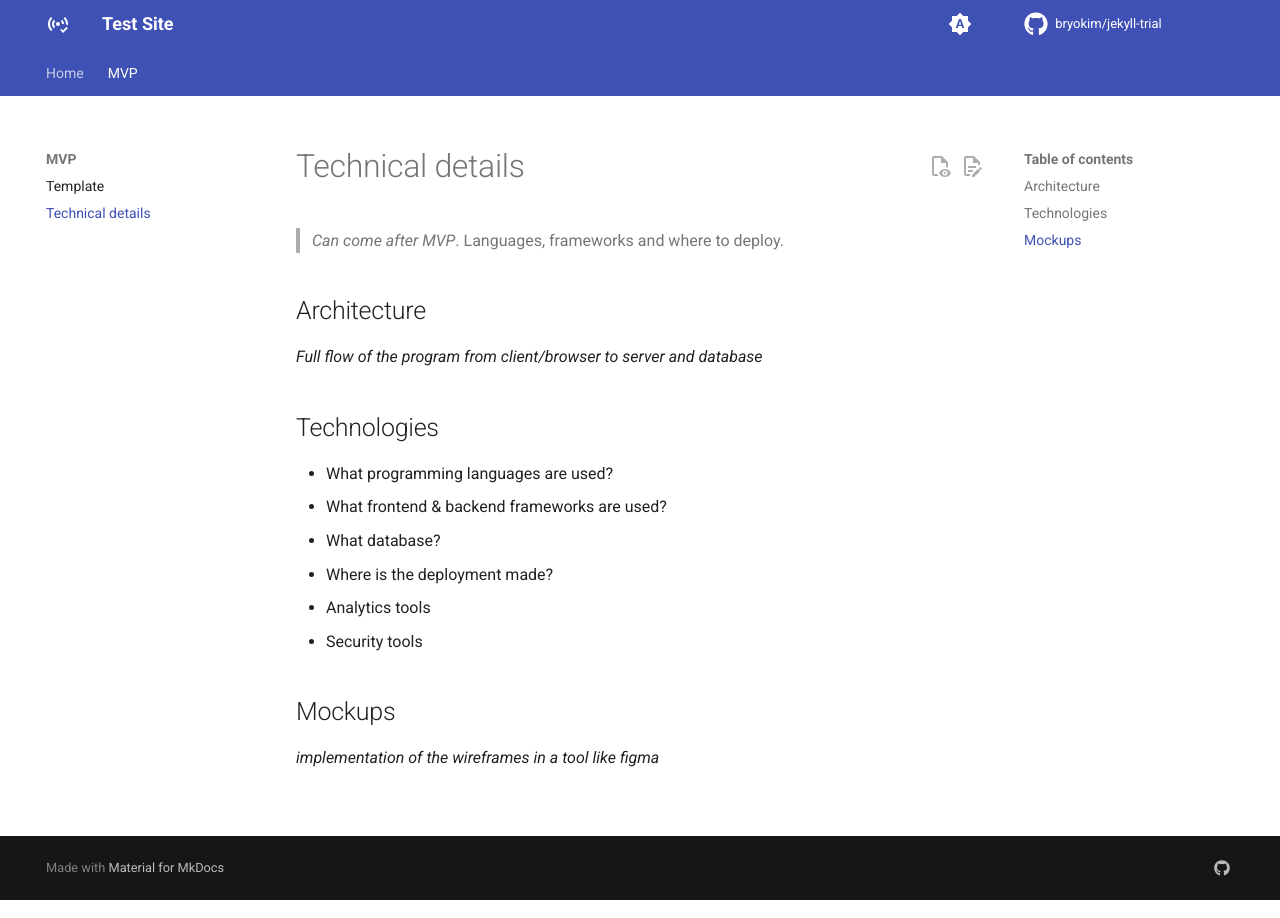
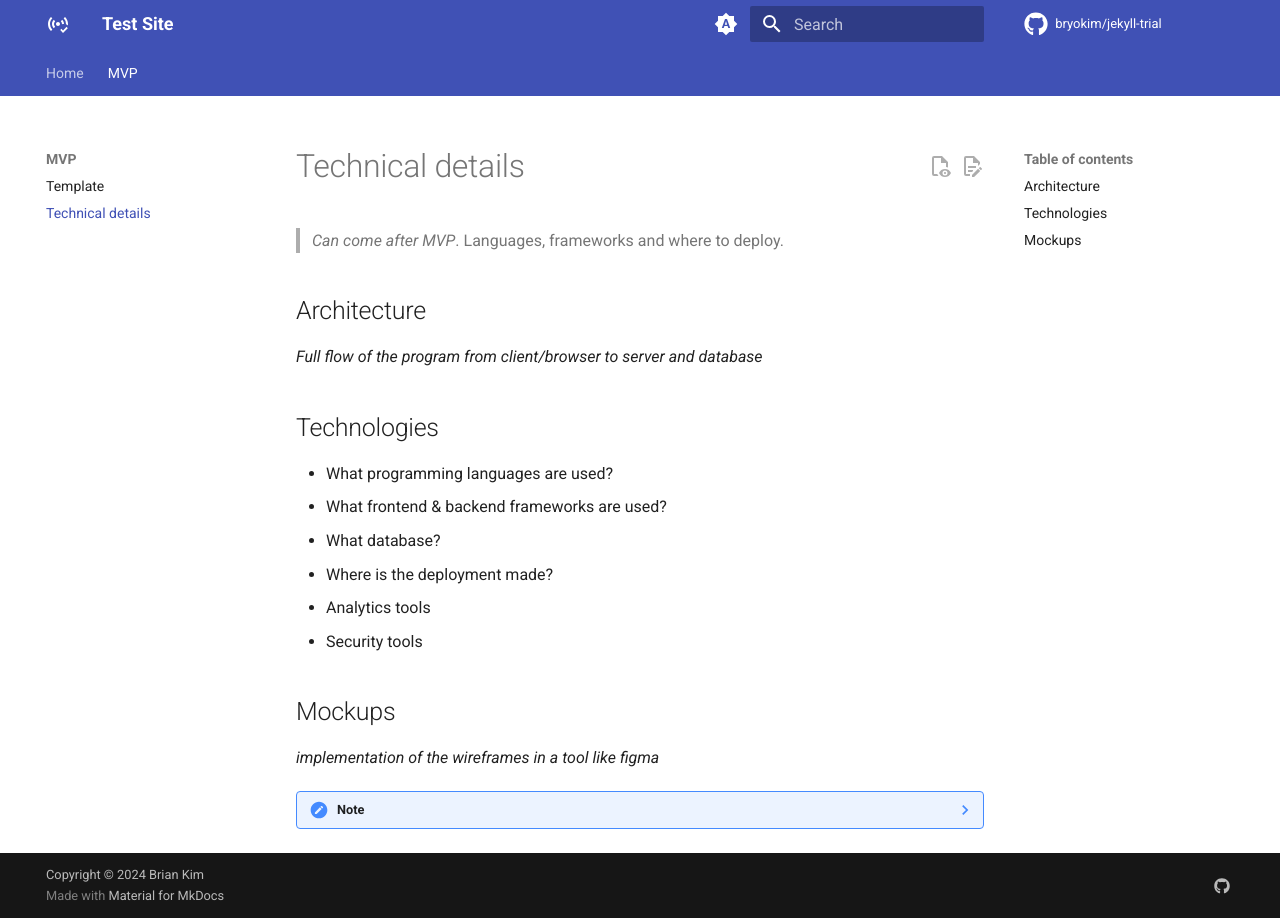
Before and after one commit to bryokim/jekyll-trial, an MkDocs documentation site: the page built from docs/mvp/technical-details.md, in a window 1280 px wide. Built offline with MkDocs 1.6.1 and Material for MkDocs 9.7.7, drawn with Linux system fonts in a browser that asks for light colours; comment, search, counter and statistics services are not loaded.

Commit message:
update 5

```diff
--- a/docs/mvp/technical-details.md
+++ b/docs/mvp/technical-details.md
@@ -19,3 +19,7 @@ _Full flow of the program from client/browser to server and database_
 ## Mockups
 
 _implementation of the wireframes in a tool like figma_
+
+??? note "Note"
+
+    This is a note
--- a/mkdocs.yml
+++ b/mkdocs.yml
@@ -8,6 +8,8 @@ repo_name: bryokim/jekyll-trial
 docs_dir: docs/
 
 edit_uri: edit/main/docs/
+
+copyright: Copyright &copy; 2024 Brian Kim
 
 nav:
   - Home:
@@ -31,6 +33,10 @@ theme:
     - navigation.top  # Back to top button
     # - navigation.tabs.sticky
     - navigation.sections
+
+    - search.suggest
+    - search.highlight
+    - search.share
 
   icon:
     repo: fontawesome/brands/github
@@ -76,6 +82,7 @@ markdown_extensions:
           format:
             !!python/name:pymdownx.superfences.fence_code_format # Code blocks
 
+  # Code blocks
   - pymdownx.highlight:
       anchor_linenums: true
       line_spans: __span
@@ -90,9 +97,18 @@ markdown_extensions:
   - pymdownx.keys
   - pymdownx.mark
   - pymdownx.tilde
+  - pymdownx.emoji
+
+  - admonition
+  - pymdownx.details
 
   - abbr
   - attr_list
+  - tables
+
+  - pymdownx.emoji:
+      emoji_index: !!python/name:material.extensions.emoji.twemoji
+      emoji_generator: !!python/name:material.extensions.emoji.to_svg
 
 plugins:
   - git-revision-date-localized:
@@ -102,3 +118,5 @@ plugins:
   - git-committers:
       repository: bryokim/jekyll-trial
       branch: main
+
+  - search
```
